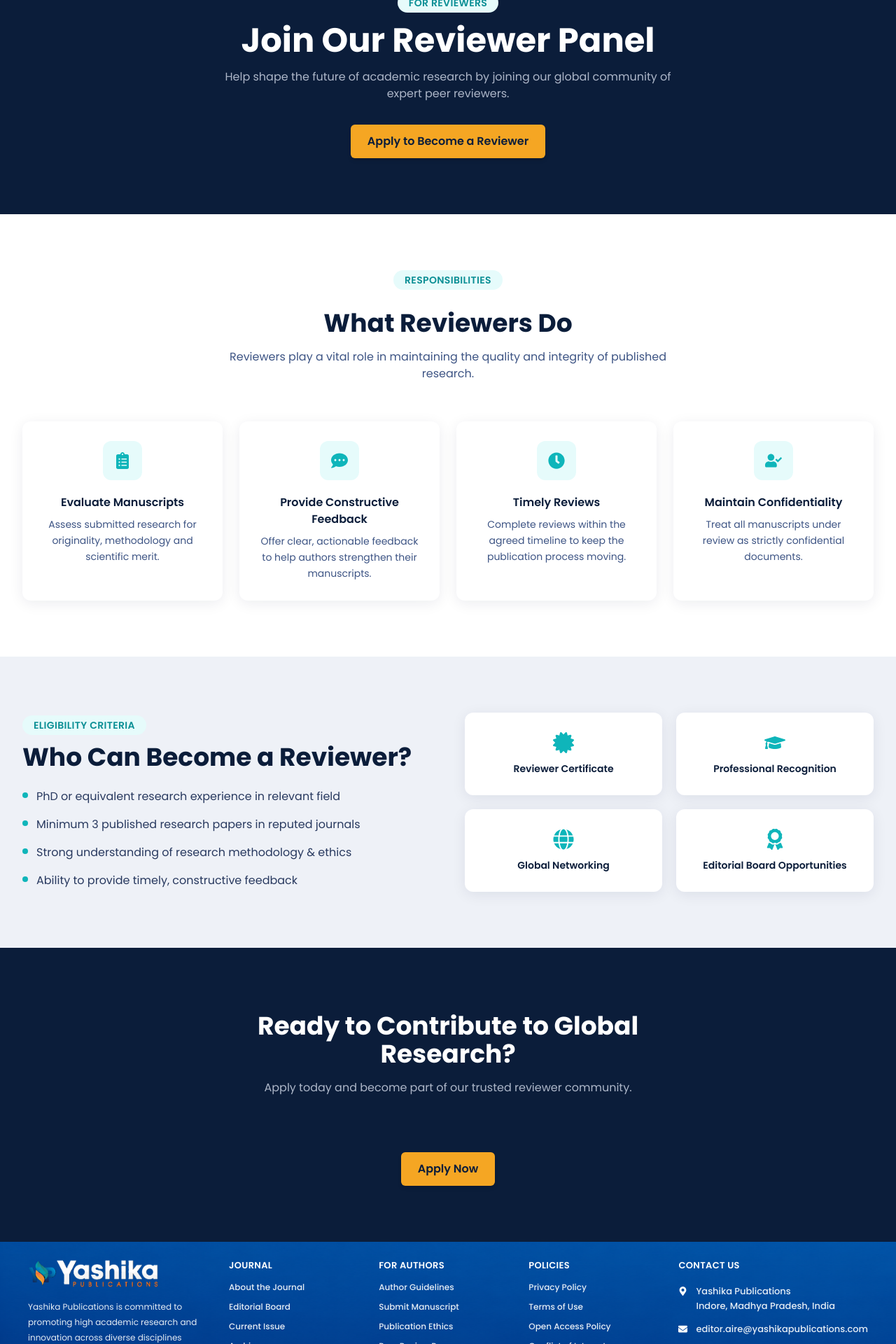
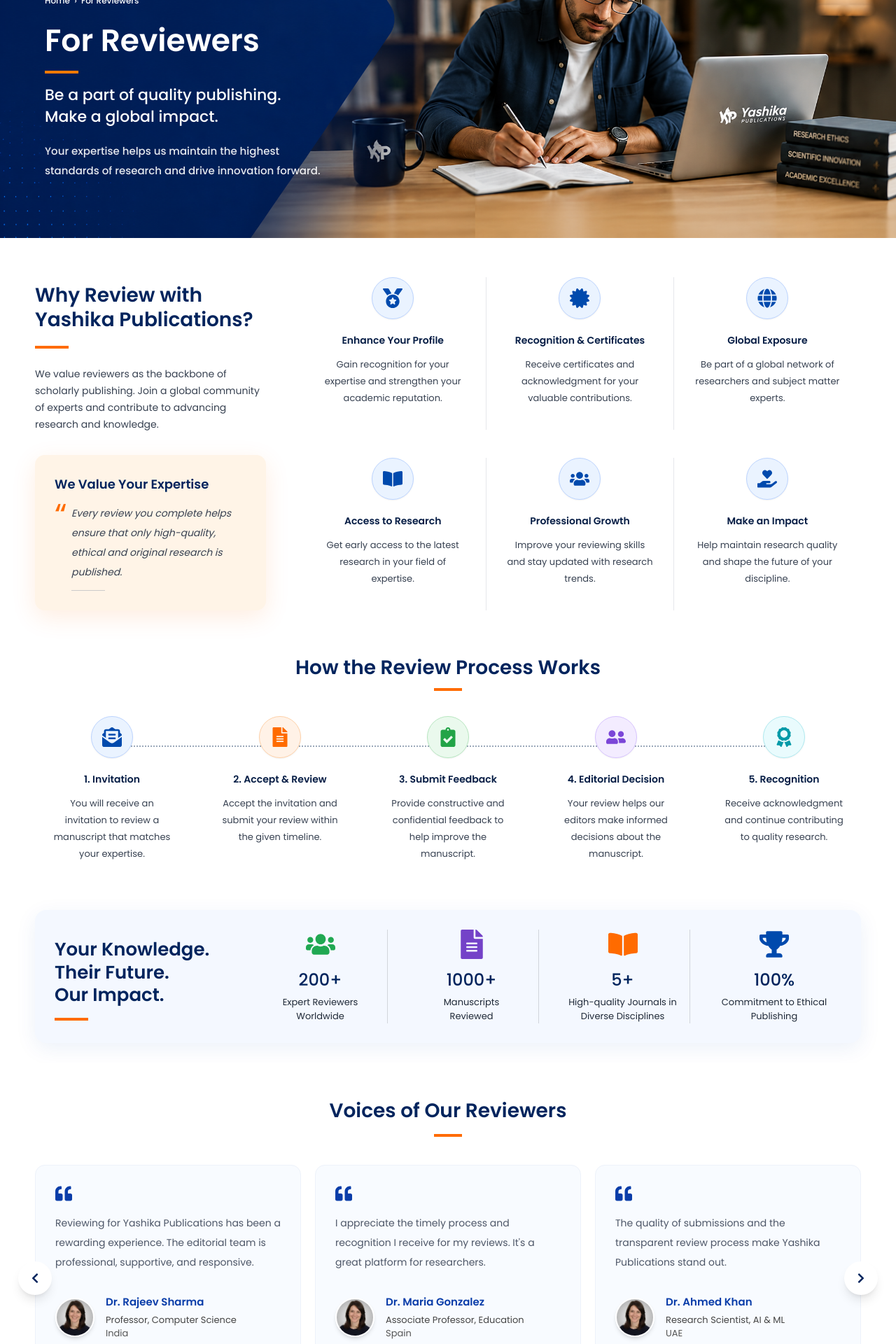
Before and after one commit to Dhanshri-Rc/yashika-publications, a React (Vite) app: page /reviewers in a window 1280 px wide. Shown: the part 160-2080 px from the top of the page at 70% size. Built offline with nearby package versions, Linux system fonts and the light colour scheme.

Commit message:
feat: add new images and enhance layout for About and Services pages

```diff
--- a/src/pages/About.jsx
+++ b/src/pages/About.jsx
@@ -127,7 +127,7 @@
               Home &nbsp;›&nbsp; About Us
             </p>
 
-            <h1 className="text-[14px] font-[600] leading-tight md:text-[54px]">
+            <h1 className="text-[36px] font-[600] leading-tight sm:text-[40px] md:text-[44px]">
               About Us
             </h1>
 
--- a/src/pages/Reviewers.jsx
+++ b/src/pages/Reviewers.jsx
@@ -1,186 +1,490 @@
 import { motion } from "framer-motion";
 import {
+  FaMedal,
+  FaCertificate,
+  FaGlobe,
+  FaBookOpen,
+  FaUsers,
+  FaHandHoldingHeart,
+  FaEnvelopeOpenText,
+  FaFileAlt,
+  FaClipboardCheck,
+  FaUserFriends,
+  FaAward,
+  FaTrophy,
+  FaPaperPlane,
   FaUserCheck,
-  FaClipboardList,
-  FaCommentDots,
-  FaCertificate,
-  FaGraduationCap,
-  FaClock,
-  FaGlobe,
-  FaAward,
+  FaQuoteLeft, FaChevronLeft, FaChevronRight
 } from "react-icons/fa";
-import SectionTitle from "../components/SectionTitle";
-import Button from "../components/Button";
 import PageTransition from "../components/PageTransition";
 
-const responsibilities = [
+import ReviewerHero from "../assets/reviewerBG.png";
+import r1 from "../assets/emly.webp";
+
+const benefits = [
   {
-    icon: <FaClipboardList />,
-    title: "Evaluate Manuscripts",
-    desc: "Assess submitted research for originality, methodology and scientific merit.",
+    icon: <FaMedal />,
+    title: "Enhance Your Profile",
+    desc: "Gain recognition for your expertise and strengthen your academic reputation.",
+    color: "border-[#bcd4ff] bg-[#eaf3ff] text-[#004aad]",
   },
   {
-    icon: <FaCommentDots />,
-    title: "Provide Constructive Feedback",
-    desc: "Offer clear, actionable feedback to help authors strengthen their manuscripts.",
+    icon: <FaCertificate />,
+    title: "Recognition & Certificates",
+    desc: "Receive certificates and acknowledgment for your valuable contributions.",
+    color: "border-[#bcd4ff] bg-[#eaf3ff] text-[#004aad]",
   },
   {
-    icon: <FaClock />,
-    title: "Timely Reviews",
-    desc: "Complete reviews within the agreed timeline to keep the publication process moving.",
+    icon: <FaGlobe />,
+    title: "Global Exposure",
+    desc: "Be part of a global network of researchers and subject matter experts.",
+    color: "border-[#bcd4ff] bg-[#eaf3ff] text-[#004aad]",
   },
   {
-    icon: <FaUserCheck />,
-    title: "Maintain Confidentiality",
-    desc: "Treat all manuscripts under review as strictly confidential documents.",
+    icon: <FaBookOpen />,
+    title: "Access to Research",
+    desc: "Get early access to the latest research in your field of expertise.",
+    color: "border-[#bcd4ff] bg-[#eaf3ff] text-[#004aad]",
+  },
+  {
+    icon: <FaUsers />,
+    title: "Professional Growth",
+    desc: "Improve your reviewing skills and stay updated with research trends.",
+    color: "border-[#bcd4ff] bg-[#eaf3ff] text-[#004aad]",
+  },
+  {
+    icon: <FaHandHoldingHeart />,
+    title: "Make an Impact",
+    desc: "Help maintain research quality and shape the future of your discipline.",
+    color: "border-[#bcd4ff] bg-[#eaf3ff] text-[#004aad]",
   },
 ];
 
-const benefits = [
-  { icon: <FaCertificate />, label: "Reviewer Certificate" },
-  { icon: <FaGraduationCap />, label: "Professional Recognition" },
-  { icon: <FaGlobe />, label: "Global Networking" },
-  { icon: <FaAward />, label: "Editorial Board Opportunities" },
+const process = [
+  {
+    icon: <FaEnvelopeOpenText />,
+    step: "1.",
+    title: "Invitation",
+    desc: "You will receive an invitation to review a manuscript that matches your expertise.",
+    color: "border-[#bcd4ff] bg-[#eaf3ff] text-[#004aad]",
+  },
+  {
+    icon: <FaFileAlt />,
+    step: "2.",
+    title: "Accept & Review",
+    desc: "Accept the invitation and submit your review within the given timeline.",
+    color: "border-[#ffd1a8] bg-[#fff2e7] text-[#ff6b00]",
+  },
+  {
+    icon: <FaClipboardCheck />,
+    step: "3.",
+    title: "Submit Feedback",
+    desc: "Provide constructive and confidential feedback to help improve the manuscript.",
+    color: "border-[#b7e7c0] bg-[#eaf9ed] text-[#22a447]",
+  },
+  {
+    icon: <FaUserFriends />,
+    step: "4.",
+    title: "Editorial Decision",
+    desc: "Your review helps our editors make informed decisions about the manuscript.",
+    color: "border-[#d7c3ff] bg-[#f3ecff] text-[#7b46d8]",
+  },
+  {
+    icon: <FaAward />,
+    step: "5.",
+    title: "Recognition",
+    desc: "Receive acknowledgment and continue contributing to quality research.",
+    color: "border-[#aeeaf0] bg-[#e9fbfd] text-[#069aa8]",
+  },
 ];
 
-const criteria = [
-  "PhD or equivalent research experience in relevant field",
-  "Minimum 3 published research papers in reputed journals",
-  "Strong understanding of research methodology & ethics",
-  "Ability to provide timely, constructive feedback",
+const stats = [
+  {
+    icon: <FaUsers />,
+    value: "200+",
+    label: "Expert Reviewers",
+    sub: "Worldwide",
+    color: "text-[#20a852]",
+  },
+  {
+    icon: <FaFileAlt />,
+    value: "1000+",
+    label: "Manuscripts",
+    sub: "Reviewed",
+    color: "text-[#7442c8]",
+  },
+  {
+    icon: <FaBookOpen />,
+    value: "5+",
+    label: "High-quality Journals in",
+    sub: "Diverse Disciplines",
+    color: "text-[#ff6b00]",
+  },
+  {
+    icon: <FaTrophy />,
+    value: "100%",
+    label: "Commitment to Ethical",
+    sub: "Publishing",
+    color: "text-[#004aad]",
+  },
 ];
+
+const testimonials = [
+  {
+    image: r1,
+    text: "Reviewing for Yashika Publications has been a rewarding experience. The editorial team is professional, supportive, and responsive.",
+    name: "Dr. Rajeev Sharma",
+    role: "Professor, Computer Science",
+    country: "India",
+  },
+  {
+    image: r1,
+    text: "I appreciate the timely process and recognition I receive for my reviews. It's a great platform for researchers.",
+    name: "Dr. Maria Gonzalez",
+    role: "Associate Professor, Education",
+    country: "Spain",
+  },
+  {
+    image: r1,
+    text: "The quality of submissions and the transparent review process make Yashika Publications stand out.",
+    name: "Dr. Ahmed Khan",
+    role: "Research Scientist, AI & ML",
+    country: "UAE",
+  },
+];
+
+const fadeUp = {
+  hidden: { opacity: 0, y: 35 },
+  show: { opacity: 1, y: 0 },
+};
 
 const Reviewers = () => {
   return (
     <PageTransition>
       {/* HERO */}
-      <section className="bg-navy-900 py-16 text-center md:py-20">
-        <div className="container-x">
-          <motion.span
-            initial={{ opacity: 0, y: -12 }}
-            animate={{ opacity: 1, y: 0 }}
-            transition={{ duration: 0.5 }}
-            className="section-tag"
+      <section
+        className="relative overflow-hidden bg-cover bg-center text-white"
+        style={{ backgroundImage: `url(${ReviewerHero})` }}
+      >
+        <div className="relative z-10 mx-auto flex min-h-[390px] max-w-[1400px] items-center px-4 py-10 sm:min-h-[420px] sm:px-8 lg:min-h-[430px] lg:px-14 xl:px-16">
+          <motion.div
+            initial="hidden"
+            animate="show"
+            variants={fadeUp}
+            transition={{ duration: 0.6 }}
+            className="max-w-[560px]"
           >
-            FOR REVIEWERS
-          </motion.span>
-          <motion.h1
-            initial={{ opacity: 0, y: 24 }}
-            animate={{ opacity: 1, y: 0 }}
-            transition={{ duration: 0.6, delay: 0.1 }}
-            className="mt-4 font-heading text-3xl font-bold text-white sm:text-4xl md:text-5xl"
-          >
-            Join Our Reviewer Panel
-          </motion.h1>
-          <motion.p
-            initial={{ opacity: 0, y: 24 }}
-            animate={{ opacity: 1, y: 0 }}
-            transition={{ duration: 0.6, delay: 0.2 }}
-            className="mx-auto mt-4 max-w-2xl text-sm text-navy-100/80 md:text-base"
-          >
-            Help shape the future of academic research by joining our global
-            community of expert peer reviewers.
-          </motion.p>
-          <motion.div
-            initial={{ opacity: 0, y: 24 }}
-            animate={{ opacity: 1, y: 0 }}
-            transition={{ duration: 0.6, delay: 0.3 }}
-            className="mt-8"
-          >
-            <Button to="/contact" variant="primary">
-              Apply to Become a Reviewer
-            </Button>
+            <p className="mb-5 text-[12px] font-medium">
+              Home &nbsp;›&nbsp; For Reviewers
+            </p>
+
+            <h1 className="text-[36px] font-[600] leading-tight sm:text-[40px] md:text-[44px]">
+              For Reviewers
+            </h1>
+
+            <div className="mt-4 h-1 w-12 bg-[#ff7a00]" />
+
+            <h2 className="mt-4 text-[18px] font-[500] leading-snug md:text-[22px]">
+              Be a part of quality publishing.
+              <br />
+              Make a global impact.
+            </h2>
+
+            <p className="mt-5 max-w-[395px] text-[14px] font-medium leading-7 text-white/90 sm:text-[15px]">
+              Your expertise helps us maintain the highest standards of research
+              and drive innovation forward.
+            </p>
           </motion.div>
         </div>
       </section>
 
-      {/* RESPONSIBILITIES */}
-      <section className="section-py bg-white">
-        <div className="container-x">
-          <SectionTitle
-            tag="RESPONSIBILITIES"
-            title="What Reviewers Do"
-            subtitle="Reviewers play a vital role in maintaining the quality and integrity of published research."
-          />
-          <div className="grid grid-cols-1 gap-6 sm:grid-cols-2 lg:grid-cols-4">
-            {responsibilities.map((r, i) => (
+      {/* WHY REVIEW */}
+      <section className="bg-white px-4 py-12 sm:px-5 lg:py-14">
+        <div className="mx-auto grid max-w-[1180px] gap-12 lg:grid-cols-[330px_1fr]">
+          <motion.div
+            initial={{ opacity: 0, x: -35 }}
+            whileInView={{ opacity: 1, x: 0 }}
+            viewport={{ once: true }}
+            transition={{ duration: 0.6 }}
+          >
+            <h2 className="mt-2 text-[24px] font-[600] leading-tight text-[#00245d] md:text-[28px]">
+              Why Review with
+              <br />
+              Yashika Publications?
+            </h2>
+
+            <div className="mt-5 h-1 w-12 bg-[#ff6b00]" />
+
+            <p className="mt-6 text-[14px] leading-6 text-gray-700">
+              We value reviewers as the backbone of scholarly publishing. Join a
+              global community of experts and contribute to advancing research
+              and knowledge.
+            </p>
+
+            <motion.div
+              whileHover={{ y: -6, scale: 1.02 }}
+              className="mt-8 rounded-[14px] bg-[#fff4e7] p-7 shadow-[0_10px_35px_rgba(255,107,0,0.12)]"
+            >
+              <h3 className="text-[18px] font-[550] text-[#00245d]">
+                We Value Your Expertise
+              </h3>
+              <div className="mt-2 text-[46px] leading-none text-[#ff6b00]">
+                “
+              </div>
+              <p className="-mt-10 pl-6 text-[14px] italic leading-7 text-gray-700">
+                Every review you complete helps ensure that only high-quality,
+                ethical and original research is published.
+              </p>
+              <div className="ml-6 mt-3 h-px w-12 bg-[#00245d]/20" />
+            </motion.div>
+          </motion.div>
+
+          <div className="grid grid-cols-1 gap-y-10 sm:grid-cols-2 lg:grid-cols-3">
+            {benefits.map((item, i) => (
               <motion.div
                 key={i}
-                initial={{ opacity: 0, y: 30 }}
+                initial={{ opacity: 0, y: 35 }}
                 whileInView={{ opacity: 1, y: 0 }}
-                viewport={{ once: true, amount: 0.3 }}
-                transition={{ delay: i * 0.1, duration: 0.5 }}
-                className="card group p-7 text-center"
+                whileHover={{ y: -8, scale: 1.02 }}
+                viewport={{ once: true }}
+                transition={{ duration: 0.45, delay: i * 0.06 }}
+                className="flex min-h-[180px] flex-col items-center justify-start border-gray-200 px-6 text-center sm:border-r sm:[&:nth-child(2n)]:border-r-0 lg:[&:nth-child(2n)]:border-r lg:[&:nth-child(3n)]:border-r-0"
               >
-                <div className="mx-auto mb-5 flex h-14 w-14 items-center justify-center rounded-xl bg-teal-50 text-2xl text-teal-500 transition-transform duration-300 group-hover:scale-110">
-                  {r.icon}
+                <div
+                  className={`flex h-[60px] w-[60px] items-center justify-center rounded-full border text-[28px] shadow-sm ${item.color}`}
+                >
+                  {item.icon}
                 </div>
-                <h3 className="mb-2 font-heading text-base font-semibold text-navy-900">
-                  {r.title}
+
+                <h3 className="mt-5 text-[14px] font-[550] text-[#061d45]">
+                  {item.title}
                 </h3>
-                <p className="text-sm leading-relaxed text-navy-500">{r.desc}</p>
+
+                <p className="mt-3 max-w-[210px] text-[13px] leading-6 text-gray-700">
+                  {item.desc}
+                </p>
               </motion.div>
             ))}
           </div>
         </div>
       </section>
 
-      {/* ELIGIBILITY */}
-      <section className="section-py bg-navy-50">
-        <div className="container-x grid grid-cols-1 items-center gap-12 lg:grid-cols-2">
-          <motion.div
-            initial={{ opacity: 0, x: -30 }}
-            whileInView={{ opacity: 1, x: 0 }}
-            viewport={{ once: true, amount: 0.3 }}
-            transition={{ duration: 0.6 }}
+      {/* PROCESS */}
+      <section className="bg-white px-4 pb-10 sm:px-5">
+        <div className="mx-auto max-w-[1180px] text-center">
+          <motion.h2
+            initial={{ opacity: 0, y: 25 }}
+            whileInView={{ opacity: 1, y: 0 }}
+            viewport={{ once: true }}
+            className="mt-2 text-[24px] font-[600] leading-tight text-[#00245d] md:text-[28px]"
           >
-            <span className="section-tag">ELIGIBILITY CRITERIA</span>
-            <h2 className="mt-3 font-heading text-2xl font-bold text-navy-900 sm:text-3xl md:text-4xl">
-              Who Can Become a Reviewer?
-            </h2>
-            <ul className="mt-6 space-y-4">
-              {criteria.map((c, i) => (
-                <li key={i} className="flex items-start gap-3">
-                  <span className="mt-1.5 h-2 w-2 shrink-0 rounded-full bg-teal-500" />
-                  <span className="text-sm leading-relaxed text-navy-600 md:text-base">
-                    {c}
-                  </span>
-                </li>
-              ))}
-            </ul>
-          </motion.div>
+            How the Review Process Works
+          </motion.h2>
 
-          <motion.div
-            initial={{ opacity: 0, x: 30 }}
-            whileInView={{ opacity: 1, x: 0 }}
-            viewport={{ once: true, amount: 0.3 }}
-            transition={{ duration: 0.6 }}
-            className="grid grid-cols-2 gap-5"
-          >
-            {benefits.map((b, i) => (
-              <div
+          <div className="mx-auto mt-3 h-1 w-10 bg-[#ff6b00]" />
+
+          <div className="relative mt-9 grid gap-8 sm:grid-cols-2 md:grid-cols-5 md:gap-5">
+            <div className="absolute left-[8%] right-[8%] top-[42px] hidden border-t-2 border-dotted border-[#9aa8b9] md:block" />
+
+            {process.map((item, i) => (
+              <motion.div
                 key={i}
-                className="card flex flex-col items-center gap-3 p-7 text-center"
+                initial={{ opacity: 0, y: 35 }}
+                whileInView={{ opacity: 1, y: 0 }}
+                whileHover={{ y: -8 }}
+                viewport={{ once: true }}
+                transition={{ duration: 0.5, delay: i * 0.08 }}
+                className="relative z-10 text-center"
               >
-                <div className="text-3xl text-teal-500">{b.icon}</div>
-                <p className="text-sm font-semibold text-navy-900">{b.label}</p>
-              </div>
+                <div
+                  className={`mx-auto flex h-[60px] w-[60px] items-center justify-center rounded-full border text-[28px] shadow-sm ${item.color}`}
+                >
+                  {item.icon}
+                </div>
+
+                <h3 className="mt-5 text-[14px] font-[550] text-[#061d45]">
+                  {item.step} {item.title}
+                </h3>
+
+                <p className="mx-auto mt-3 max-w-[170px] text-[13px] leading-6 text-gray-700">
+                  {item.desc}
+                </p>
+              </motion.div>
             ))}
-          </motion.div>
+          </div>
         </div>
       </section>
 
+      {/* STATS */}
+      <section className="bg-white px-4 py-7 sm:px-5">
+        <motion.div
+          initial={{ opacity: 0, y: 35 }}
+          whileInView={{ opacity: 1, y: 0 }}
+          viewport={{ once: true }}
+          transition={{ duration: 0.6 }}
+          className="mx-auto grid max-w-[1180px] items-center gap-6 rounded-[16px] bg-[#f4f8ff] p-7 shadow-[0_8px_30px_rgba(0,74,173,0.08)] lg:grid-cols-[260px_1fr]"
+        >
+          <div>
+            <h2 className="mt-2 text-[24px] font-[600] leading-tight text-[#00245d] md:text-[26px]">
+              Your Knowledge.
+              <br />
+              Their Future.
+              <br />
+              Our Impact.
+            </h2>
+            <div className="mt-4 h-1 w-12 bg-[#ff6b00]" />
+          </div>
+
+          <div className="grid grid-cols-1 gap-6 sm:grid-cols-2 lg:grid-cols-4">
+            {stats.map((item, i) => (
+              <motion.div
+                key={i}
+                whileHover={{ y: -6, scale: 1.03 }}
+                className="flex flex-col items-center justify-center border-gray-300 px-4 text-center lg:border-r lg:last:border-r-0"
+              >
+                <div className={`text-[42px] ${item.color}`}>{item.icon}</div>
+                <h3 className="mt-3 text-[24px] font-[500] text-[#00245d]">
+                  {item.value}
+                </h3>
+                <p className="mt-1 text-[13px] leading-5 text-gray-800">
+                  {item.label}
+                  <br />
+                  {item.sub}
+                </p>
+              </motion.div>
+            ))}
+          </div>
+        </motion.div>
+      </section>
+
+      {/* TESTIMONIALS */}
+<section className="bg-white px-4 py-12 sm:px-5">
+  <div className="mx-auto max-w-[1180px]">
+
+    <motion.h2
+      initial={{ opacity: 0, y: 25 }}
+      whileInView={{ opacity: 1, y: 0 }}
+      viewport={{ once: true }}
+      className="text-center text-[24px] font-[600] text-[#00245d] md:text-[28px]"
+    >
+      Voices of Our Reviewers
+    </motion.h2>
+
+    <div className="mx-auto mt-3 h-1 w-10 bg-[#ff6b00]" />
+
+    <div className="relative mt-10">
+
+      {/* Left Arrow */}
+      <button className="absolute -left-6 top-1/2 z-20 hidden h-12 w-12 -translate-y-1/2 items-center justify-center rounded-full bg-white shadow-lg transition hover:scale-110 lg:flex">
+        <FaChevronLeft className="text-[#00245d]" />
+      </button>
+
+      {/* Right Arrow */}
+      <button className="absolute -right-6 top-1/2 z-20 hidden h-12 w-12 -translate-y-1/2 items-center justify-center rounded-full bg-white shadow-lg transition hover:scale-110 lg:flex">
+        <FaChevronRight className="text-[#00245d]" />
+      </button>
+
+      <div className="grid gap-5 md:grid-cols-3">
+
+        {testimonials.map((item, i) => (
+
+          <motion.div
+            key={i}
+            initial={{ opacity: 0, y: 30 }}
+            whileInView={{ opacity: 1, y: 0 }}
+            whileHover={{
+              y: -8,
+              boxShadow: "0 20px 45px rgba(0,74,173,.12)",
+            }}
+            viewport={{ once: true }}
+            transition={{ duration: .45, delay: i*.08 }}
+            className="rounded-[14px] border border-[#edf2fa] bg-[#f8fbff] p-7"
+          >
+
+            <FaQuoteLeft className="mb-4 text-[24px] text-[#0a3da9]" />
+
+            <p className="min-h-[108px] text-[14px] leading-7 text-[#4d5667]">
+              {item.text}
+            </p>
+
+            <div className="mt-2 flex items-center gap-4">
+
+              <img
+                src={item.image}
+                alt={item.name}
+                className="h-14 w-14 rounded-full object-cover border-2 border-white shadow-md"
+              />
+
+              <div>
+
+                <h4 className="text-[15px] font-[550] text-[#0a3da9]">
+                  {item.name}
+                </h4>
+
+                <p className="mt-1 text-[13px] text-[#444]">
+                  {item.role}
+                </p>
+
+                <p className="text-[13px] text-[#555]">
+                  {item.country}
+                </p>
+
+              </div>
+
+            </div>
+
+          </motion.div>
+
+        ))}
+
+      </div>
+
+      {/* Dots */}
+
+      <div className="mt-8 flex justify-center gap-3">
+
+        <span className="h-3 w-3 rounded-full bg-[#0a3da9]" />
+
+        <span className="h-3 w-3 rounded-full bg-[#d5d9e3]" />
+
+        <span className="h-3 w-3 rounded-full bg-[#d5d9e3]" />
+
+        <span className="h-3 w-3 rounded-full bg-[#d5d9e3]" />
+
+      </div>
+
+    </div>
+
+  </div>
+</section>
+
       {/* CTA */}
-      <section className="section-py bg-navy-900 text-center">
-        <div className="container-x flex flex-col items-center gap-6">
-          <SectionTitle
-            title="Ready to Contribute to Global Research?"
-            subtitle="Apply today and become part of our trusted reviewer community."
-            light
-          />
-          <Button to="/contact" variant="primary">
-            Apply Now
-          </Button>
+      <section className="bg-gradient-to-r from-[#001f55] via-[#004aad] to-[#003b8f] px-4 py-8 text-white sm:px-5">
+        <div className="mx-auto flex max-w-[1180px] flex-col items-center justify-between gap-7 md:flex-row">
+          <div className="flex flex-col items-center gap-5 text-center sm:flex-row sm:text-left">
+            <div className="flex h-16 w-16 shrink-0 items-center justify-center rounded-full border border-white/50 text-[30px]">
+              <FaUsers />
+            </div>
+
+            <div>
+              <h2 className="text-[20px] font-[700] md:text-[26px]">
+                Ready to Review and Make a Difference?
+              </h2>
+              <p className="mt-2 max-w-[480px] text-[14px] leading-6 text-white/90">
+                Join our reviewer community and contribute to advancing
+                knowledge worldwide.
+              </p>
+            </div>
+          </div>
+
+          <motion.a
+            whileHover={{ scale: 1.07, y: -3 }}
+            whileTap={{ scale: 0.96 }}
+            href="/contact"
+            className="inline-flex items-center gap-3 rounded-md bg-[#ff6b00] px-8 py-4 text-[14px] font-[700] text-white shadow-lg hover:bg-white hover:text-[#004aad]"
+          >
+            Join as Reviewer <FaUserCheck />
+          </motion.a>
         </div>
       </section>
     </PageTransition>
--- a/src/pages/Services.jsx
+++ b/src/pages/Services.jsx
@@ -120,7 +120,7 @@
               Home &nbsp;›&nbsp; Our Services
             </p>
 
-            <h1 className="text-[30px] font-[600] leading-tight sm:text-[48px] md:text-[54px]">
+            <h1 className="text-[36px] font-[600] leading-tight sm:text-[40px] md:text-[44px]">
               Our Services
             </h1>
 
```
Also changed, not shown: src/assets/emly.webp (added), src/assets/reviewerBG.png (added).
